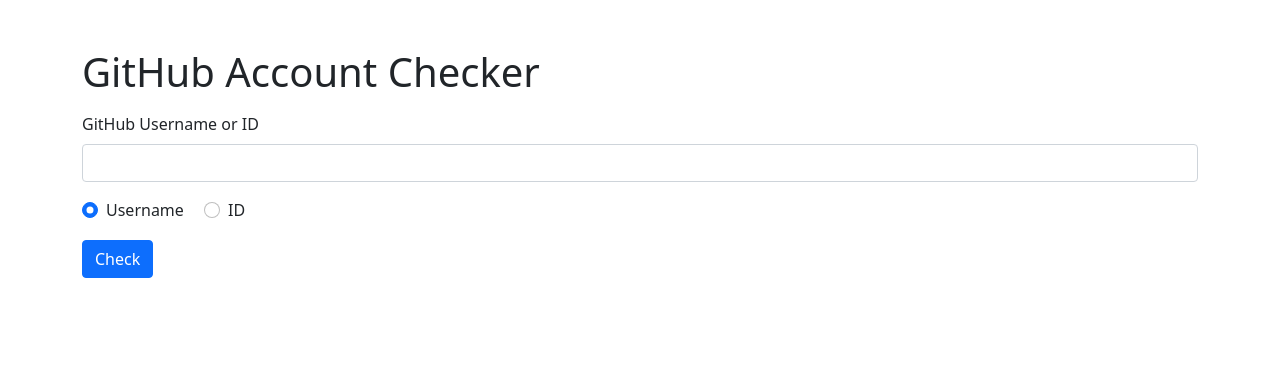
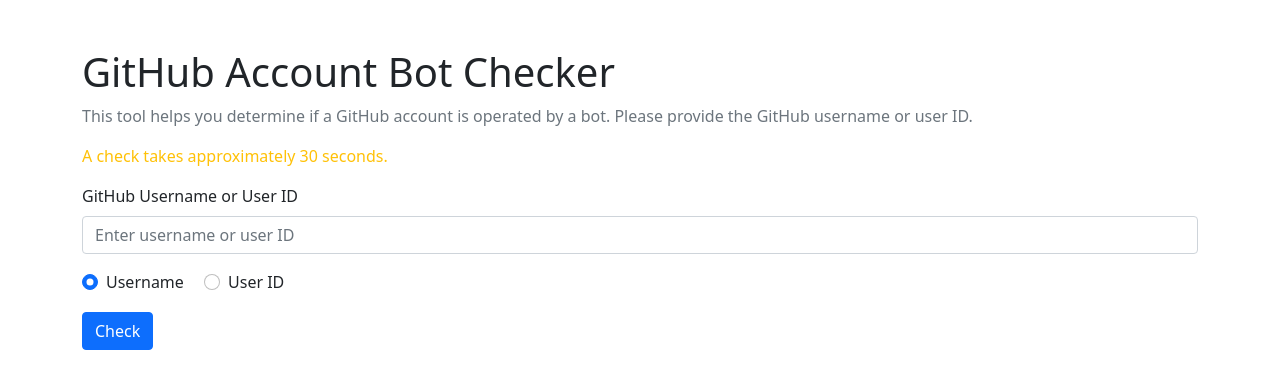
Before and after one commit to bifenglin/bot_hawk, a Flask app: template apps/bot_hawk/templates/home.html in a window 1280 px wide. Shown: the top 389 px of the page. Run offline with Flask 3, Linux system fonts and the light colour scheme; the template is opened without the code that fills it, so the values that code supplies are empty; parts of the project's set-up code (start-up, migrations or seed data) failed here and were passed over.

Commit message:
add view scription
Signed-off-by: justanyone2023 <youremail@example.com>

```diff
--- a/apps/bot_hawk/templates/home.html
+++ b/apps/bot_hawk/templates/home.html
@@ -3,18 +3,19 @@
 <head>
     <meta charset="UTF-8">
     <meta name="viewport" content="width=device-width, initial-scale=1.0">
-    <title>GitHub Account Checker</title>
+    <title>GitHub Account Bot Checker</title> <!-- 更新了页面标题 -->
     <link href="https://cdn.jsdelivr.net/npm/bootstrap@5.1.3/dist/css/bootstrap.min.css" rel="stylesheet">
 </head>
 <body>
 <div class="container">
-    <h1 class="mt-5">GitHub Account Checker</h1>
+    <h1 class="mt-5">GitHub Account Bot Checker</h1> <!-- 更新了大标题 -->
+    <p class="text-muted">This tool helps you determine if a GitHub account is operated by a bot. Please provide the GitHub username or user ID.</p> <!-- 添加了简介 -->
+    <p class="text-warning">A check takes approximately 30 seconds.</p> <!-- 更新了提示信息的样式 -->
     <form id="checkForm" class="mt-3">
         <div class="mb-3">
-            <label for="accountInput" class="form-label">GitHub Username or ID</label>
-            <input type="text" class="form-control" id="accountInput" name="account" required>
+            <label for="accountInput" class="form-label">GitHub Username or User ID</label> <!-- 更新了表单标签 -->
+            <input type="text" class="form-control" id="accountInput" name="account" placeholder="Enter username or user ID" required>
         </div>
-        <!-- 新增单选按钮以选择用户名或ID -->
         <div class="mb-3">
             <div class="form-check form-check-inline">
                 <input class="form-check-input" type="radio" name="accountType" id="usernameRadio" value="username" checked>
@@ -22,15 +23,20 @@
             </div>
             <div class="form-check form-check-inline">
                 <input class="form-check-input" type="radio" name="accountType" id="idRadio" value="id">
-                <label class="form-check-label" for="idRadio">ID</label>
+                <label class="form-check-label" for="idRadio">User ID</label>
             </div>
         </div>
         <button type="submit" class="btn btn-primary">Check</button>
-        <!-- Spinner -->
-        <div id="loadingSpinner" class="spinner-border text-primary" role="status" style="display: none;">
+    </form>
+    <!-- Spinner 和进度条 -->
+    <div id="loadingSection" class="mt-3" style="display: none;">
+        <div class="spinner-border text-primary" role="status">
             <span class="visually-hidden">Loading...</span>
         </div>
-    </form>
+        <div class="progress mt-2">
+            <div class="progress-bar" role="progressbar" style="width: 100%;" aria-valuenow="100" aria-valuemin="0" aria-valuemax="100">Processing...</div>
+        </div>
+    </div>
     <div id="result" class="mt-3"></div>
 </div>
 
@@ -39,24 +45,24 @@
 <script>
     $('#checkForm').on('submit', function(e) {
         e.preventDefault();
-        // 显示 Spinner
-        $('#loadingSpinner').show();
+        $('#loadingSection').show(); // 显示加载提示和进度条
 
-        // 设置为application/json
         $.ajax({
-            url: '/api/user',  // 确保这里是正确的URL
+            url: '/api/user',
             type: 'POST',
-            contentType: 'application/json', // 显式设置Content-Type为application/json
+            contentType: 'application/json',
             data: JSON.stringify({
                 account: $('#accountInput').val(),
                 accountType: $('input[name="accountType"]:checked').val()
             }),
             success: function(data) {
-                // 隐藏 Spinner
-                $('#loadingSpinner').hide();
+                $('#loadingSection').hide();
                 let predictionText = data.prediction_list[0] === 1 ? "Bot" : "Human";
+                let badgeClass = data.prediction_list[0] === 1 ? "badge-danger" : "badge-success"; // Bot为红色，Human为绿色
                 // 构建展示用户信息的HTML
                 let userInfoHtml = `
+            <h2>Result:</h2>
+            <p>Prediction: <span class="badge ${badgeClass}">${predictionText}</span></p> <!-- 突出显示预测结果 -->
             <h2>User Information:</h2>
             <p>Login: ${data.data.login}</p>
             <p>Name: ${data.data.name}</p>
@@ -74,7 +80,6 @@
             <p>Periodicity of Activities: ${data.data['Periodicity of Activities']}</p>
             <p>Number of Connection Account: ${data.data['Number of Connection Account']}</p>
             <p>Median Response Time: ${data.data['Median Response Time']}</p>
-            <p>Prediction: ${predictionText}</p>
             `;
                 $('#result').html(userInfoHtml);
             },
```
